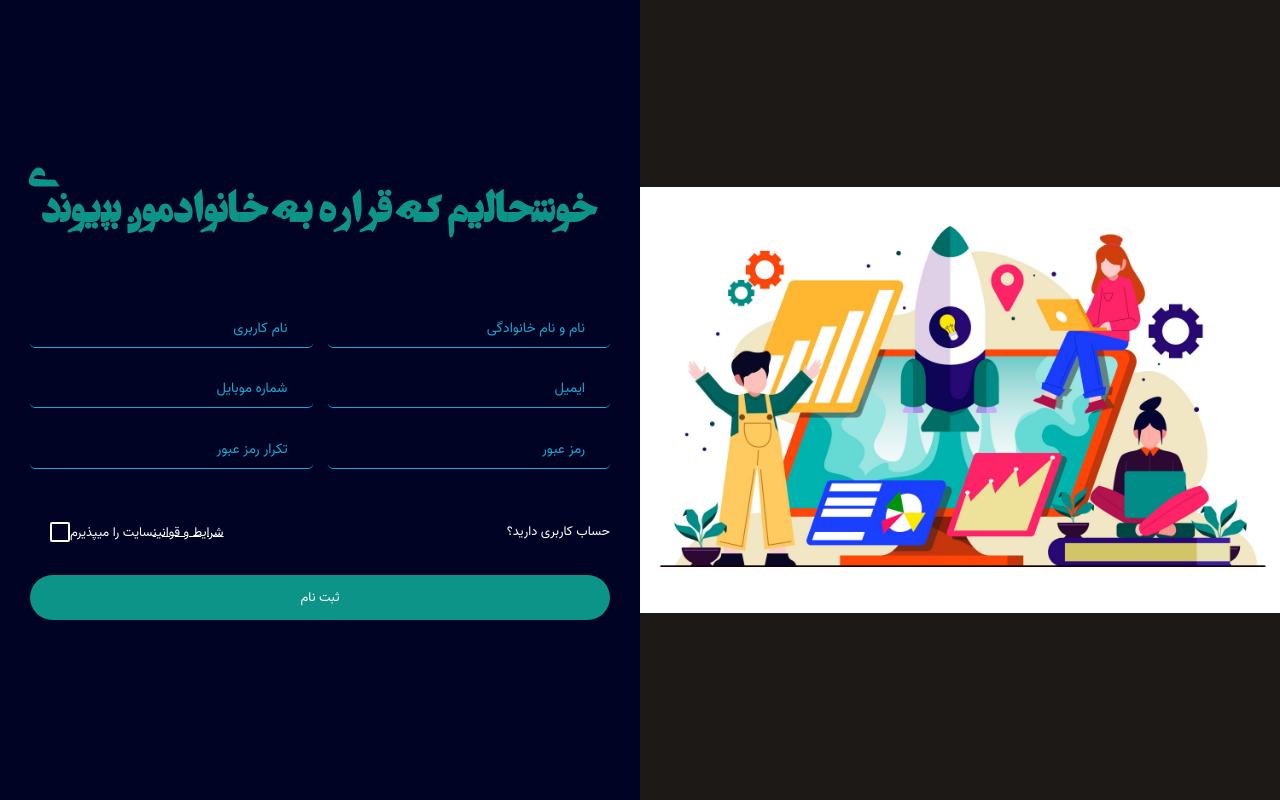
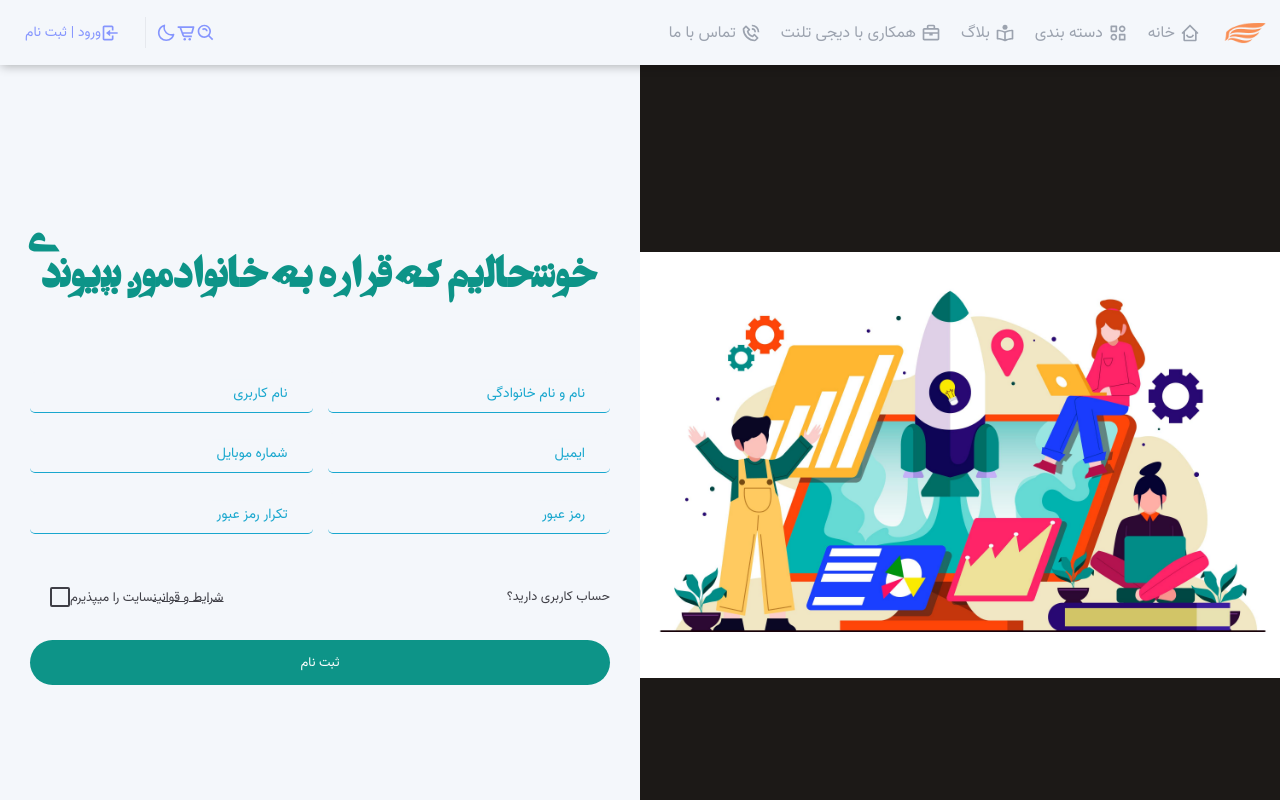
Before and after one commit to Matin-Hosseini/digitalent-react, a React (Vite) app in the folder frontend/: page /sign-up in a window 1280 px wide. Shown: the top 800 px of the page. Built offline with nearby package versions, Linux system fonts and the light colour scheme.

Commit message:
frontend: dark mode updated

```diff
--- a/frontend/src/App.tsx
+++ b/frontend/src/App.tsx
@@ -2,19 +2,25 @@ import { useRoutes } from "react-router-dom";
 import Footer from "./components/Footer/Footer";
 import Header from "./components/Header/Header";
 
+//contexts
+import { ThemeContext } from "./contexts/theme";
+
+import { useContext, useEffect } from "react";
 import routes from "./routes";
-import { useState } from "react";
 
 const App = () => {
   const router = useRoutes(routes);
+  const { theme } = useContext(ThemeContext);
 
-  const [isDark, setIsDark] = useState(false);
+  useEffect(() => {
+    document.documentElement.className = theme;
+  }, [theme]);
 
   return (
-    <div className={`application ${isDark ? "dark" : ""}`}>
-      {/* <Header isDark={isDark} onIsDark={setIsDark} /> */}
+    <div className={`App `}>
+      <Header />
       {router}
-      {/* <Footer /> */}
+      <Footer />
     </div>
   );
 };
--- a/frontend/src/components/Header/Header.tsx
+++ b/frontend/src/components/Header/Header.tsx
@@ -1,51 +1,40 @@
-import { useEffect, useRef, useState } from "react";
-import { Link, NavLink } from "react-router-dom";
+import { useContext, useRef, useState } from "react";
+import { Link } from "react-router-dom";
 
 //icons
-import { BiSearchAlt, BiCartAlt, BiMoon, BiLogIn, BiSun } from "react-icons/bi";
+import { BiCartAlt, BiLogIn, BiMoon, BiSearchAlt, BiSun } from "react-icons/bi";
 import { BsCodeSlash } from "react-icons/bs";
 import { IoIosArrowDown } from "react-icons/io";
+import { IoCloseSharp } from "react-icons/io5";
 import { RiMenu3Fill } from "react-icons/ri";
-import { IoCloseSharp } from "react-icons/io5";
 
 //local files and components
+import Logo from "../Logo";
 import "./Header.css";
-import Logo from "../Logo";
+import NavMenuLink from "./NavMenuLink";
 import SearchModal from "./SearchModal/SearchModal";
-import NavMenuLink from "./NavMenuLink";
 
 //hooks
 import useScrollDirection from "./../../hooks/scrollDirection";
 
+//contexts
+import { ThemeContext } from "../../contexts/theme";
+
 //datas
 import navLinks from "../../data/navMenuLink";
 
-const Header = ({ isDark, onIsDark }) => {
+const Header = () => {
   const [showSearchModal, setShowSearchModal] = useState(false);
   const [showSideBar, setShowSideBar] = useState(false);
   const navMenuElem = useRef(null);
 
-  const [theme, setTheme] = useState("light");
-
-  // useEffect(() => {
-  //   function logger(e) {
-  //     console.log(e.target);
-  //     if (navMenuElem.current && !navMenuElem.current.contains(e.target)) {
-  //       console.log("close");
-  //     }
-  //   }
-
-  //   document.addEventListener("mousedown", logger);
-  //   return () => {
-  //     document.removeEventListener("mousedown", logger);
-  //   };
-  // }, []);
-
   const scrollDirection = useScrollDirection();
+  const { theme, toggleTheme } = useContext(ThemeContext);
 
   return (
     <header
-      className={`header ${scrollDirection === "down" ? "hide" : "show"}`}>
+      className={`header ${scrollDirection === "down" ? "hide" : "show"}`}
+    >
       <nav className="header-nav">
         <div onClick={() => setShowSideBar(true)}>
           <RiMenu3Fill className="menu-btn d-lg-none" />
@@ -55,12 +44,14 @@ const Header = ({ isDark, onIsDark }) => {
         <ul
           ref={navMenuElem}
           className={`nav-menu ${showSideBar && "nav-menu--open"}`}
-          id="nav-menu">
+          id="nav-menu"
+        >
           <div className="d-flex d-lg-none justify-content-between align-items-center px-3 mt-3 mb-5">
             <Logo />
             <div
               className="close-side-bar-btn"
-              onClick={() => setShowSideBar(false)}>
+              onClick={() => setShowSideBar(false)}
+            >
               <IoCloseSharp />
             </div>
           </div>
@@ -115,7 +106,8 @@ const Header = ({ isDark, onIsDark }) => {
           <div className="search-modal">
             <button
               className="d-flex"
-              onClick={() => setShowSearchModal((prev) => !prev)}>
+              onClick={() => setShowSearchModal((prev) => !prev)}
+            >
               <BiSearchAlt className="nav__icon" />
             </button>
             <SearchModal
@@ -127,22 +119,14 @@ const Header = ({ isDark, onIsDark }) => {
           <div className="nav__shopping-cart d-flex">
             <BiCartAlt className="nav__icon" />
           </div>
-          {/* <button className="nav__dark-mode-btn d-flex">
+          <button className="nav__dark-mode-btn d-flex" onClick={toggleTheme}>
             {theme === "dark" ? (
               <BiSun className="nav__icon" />
             ) : (
               <BiMoon className="nav__icon" />
             )}
-          </button> */}
-          <button
-            className="nav__dark-mode-btn d-flex"
-            onClick={() => onIsDark(!isDark)}>
-            {isDark ? (
-              <BiSun className="nav__icon" />
-            ) : (
-              <BiMoon className="nav__icon" />
-            )}
           </button>
+
           <Link to="/login" className="login-signup-btn">
             <BiLogIn className="nav__icon" />
             <span className="d-none d-md-block">ورود | ثبت نام</span>
--- a/frontend/src/components/Weblog/Weblog.tsx
+++ b/frontend/src/components/Weblog/Weblog.tsx
@@ -2,16 +2,15 @@ import "./Weblog.css";
 
 import { Link } from "react-router-dom";
 
+import Col from "react-bootstrap/Col";
 import Row from "react-bootstrap/Row";
-import Col from "react-bootstrap/Col";
 
 import { MdOutlineKeyboardArrowLeft } from "react-icons/md";
 
 //swiper
+import "swiper/css";
+import { Navigation } from "swiper/modules";
 import { Swiper, SwiperSlide } from "swiper/react";
-import { Navigation } from "swiper/modules";
-import "swiper/css";
-
 
 //local components
 import BlogBox from "./../BlogBox/BlogBox";
@@ -70,7 +69,7 @@ export default function Weblog() {
                 }}
                 pagination={{ clickable: true }}
                 onSlideChange={() => console.log("slide change")}
-                onSwiper={(swiper: any) => console.log(swiper)}>
+              >
                 {swiperData?.map((article) => (
                   <SwiperSlide key={article}>
                     <BlogBox />
--- /dev/null
+++ b/frontend/src/contexts/theme.tsx
@@ -0,0 +1,23 @@
+import { createContext, useState } from "react";
+
+export const ThemeContext = createContext(null);
+
+const ThemeProvider = ({ children }: { children: any }) => {
+  const [theme, setTheme] = useState("light");
+
+  const toggleTheme = () => {
+    let newTheme;
+    setTheme((current) => {
+      newTheme = current === "light" ? "dark" : "light";
+      return newTheme;
+    });
+  };
+
+  return (
+    <ThemeContext.Provider value={{ theme, setTheme, toggleTheme }}>
+      {children}
+    </ThemeContext.Provider>
+  );
+};
+
+export default ThemeProvider;
--- a/frontend/src/styles/primary-styles.css
+++ b/frontend/src/styles/primary-styles.css
@@ -1,7 +1,7 @@
 @import "./reset.css";
 @import "./fonts.css";
 :root {
-  --app-bg: #F4F7FB;
+  --app-bg: #f4f7fb;
   --section-bg: #f9f9f9;
 
   /* colors */
```
Also changed, not shown: frontend/src/main.tsx (+4 -4 lines).
